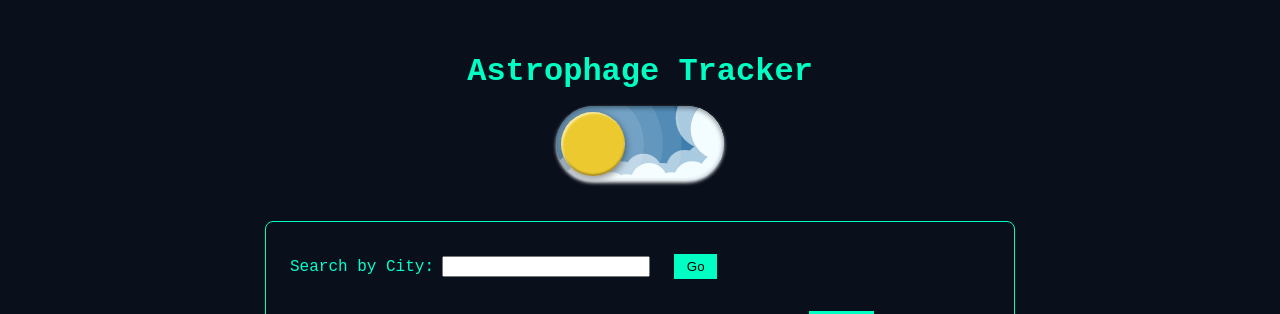
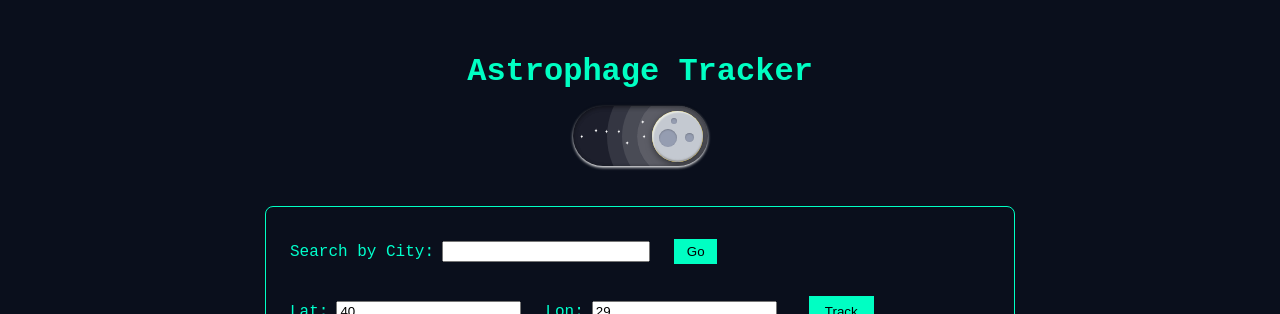
Before and after one commit to ErdagEge/astrophage-tracker, a React (Create React App) app: page / in a window 1280 px wide. Shown: the top 314 px of the page. Built offline with nearby package versions, Linux system fonts and the light colour scheme; no server answers.

Commit message:
Fix theme toggle icon and resize switch

```diff
--- a/src/App.tsx
+++ b/src/App.tsx
@@ -26,7 +26,7 @@ function App() {
       <h1>Astrophage Tracker</h1>
       <div style={{ marginBottom: '1rem' }}>
         <ThemeSwitch
-          checked={lightMode}
+          checked={!lightMode}
           onToggle={() => setLightMode((prev) => !prev)}
         />
       </div>
--- a/src/components/ThemeSwitch.css
+++ b/src/components/ThemeSwitch.css
@@ -1,7 +1,7 @@
 /* From Uiverse.io by Galahhad */
 
 .theme-switch {
-  --toggle-size: 30px;
+  --toggle-size: 24px;
   --container-width: 5.625em;
   --container-height: 2.5em;
   --container-radius: 6.25em;
```
